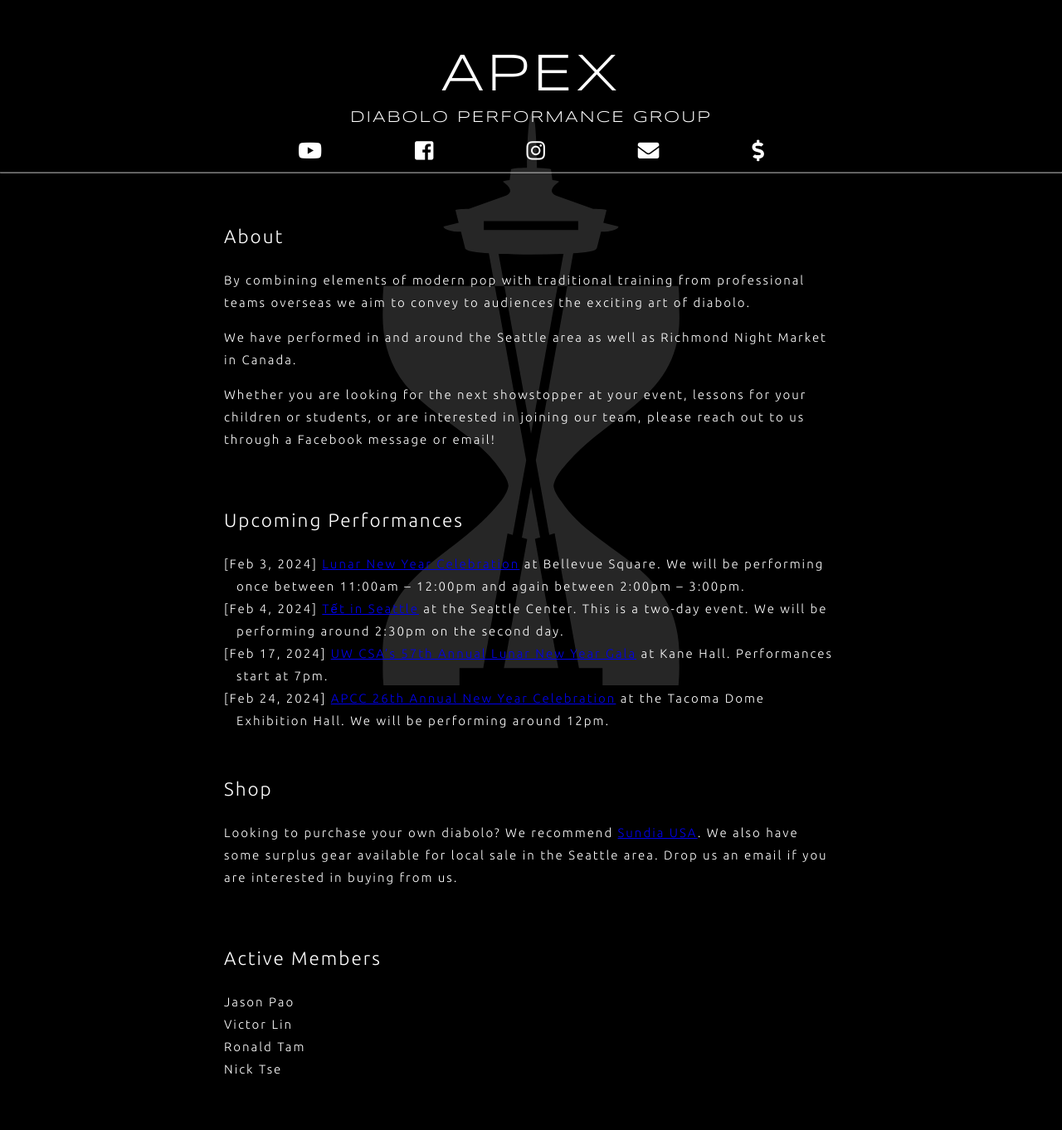
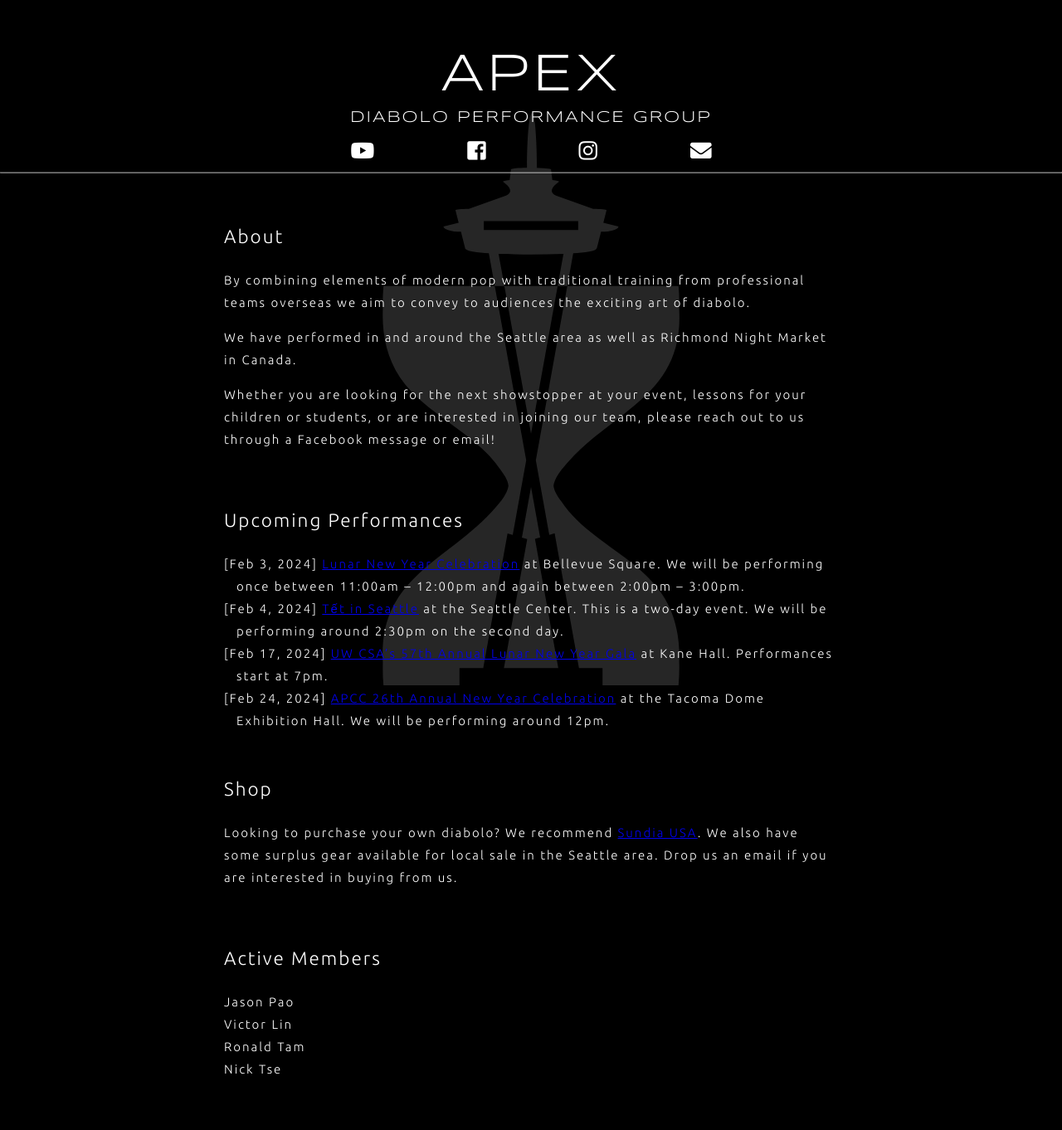
Before and after one commit to apexdiabolo/apex-site, a Jekyll site: the page built from index.md, in a window 1280 px wide. Shown: the whole page at 83% size. Built offline with Jekyll 4.4.1, drawn with Linux system fonts in a browser that asks for light colours; our own code applies the rules of GitHub Pages for plain Markdown files.

Commit message:
Remove Venmo

```diff
--- a/_includes/navigation.html
+++ b/_includes/navigation.html
@@ -26,10 +26,4 @@
       <i class="fa fa-envelope" aria-hidden="true"></i>
     </a>
   </h3>
-
-  <h3 class="nav-link">
-    <a class="no-decoration" href="https://venmo.com/apexdiabolo">
-      <i class="fa fa-dollar-sign" aria-hidden="true"></i>
-    </a>
-  </h3>
 </nav>
```
